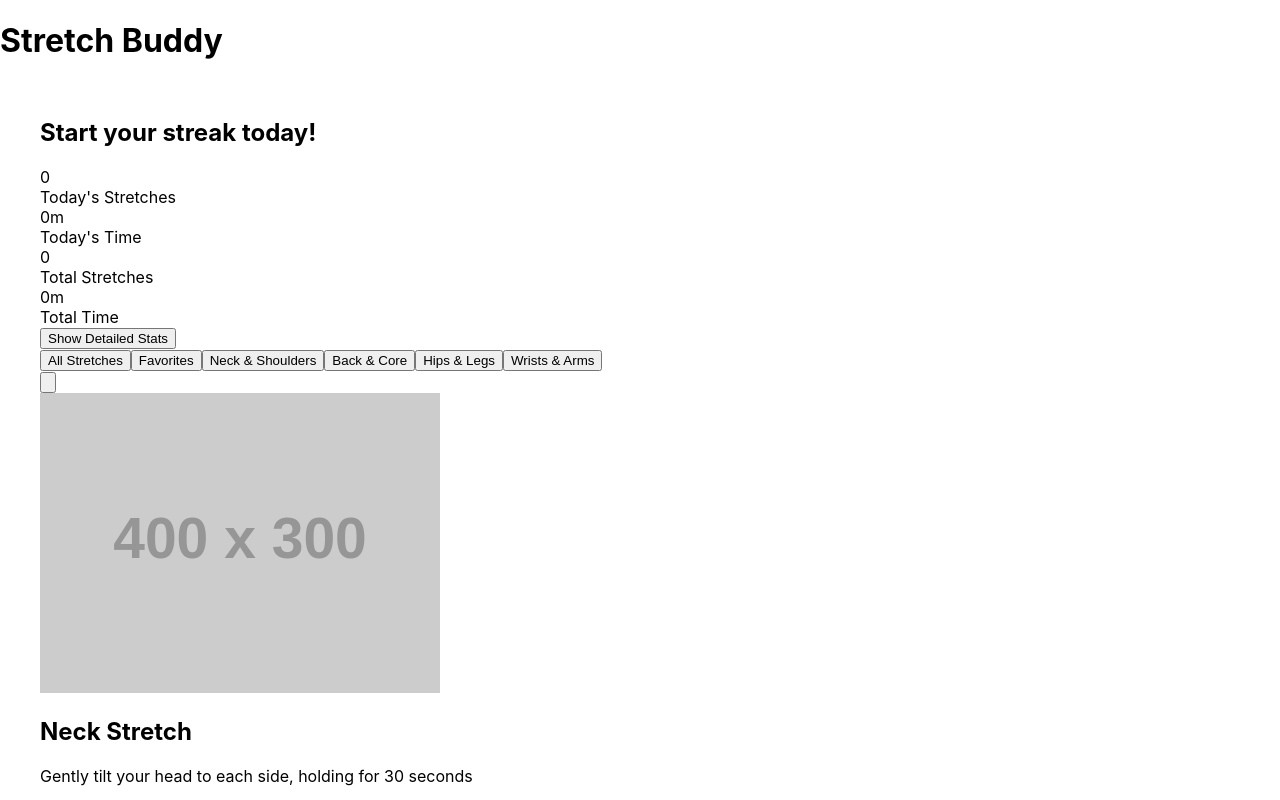
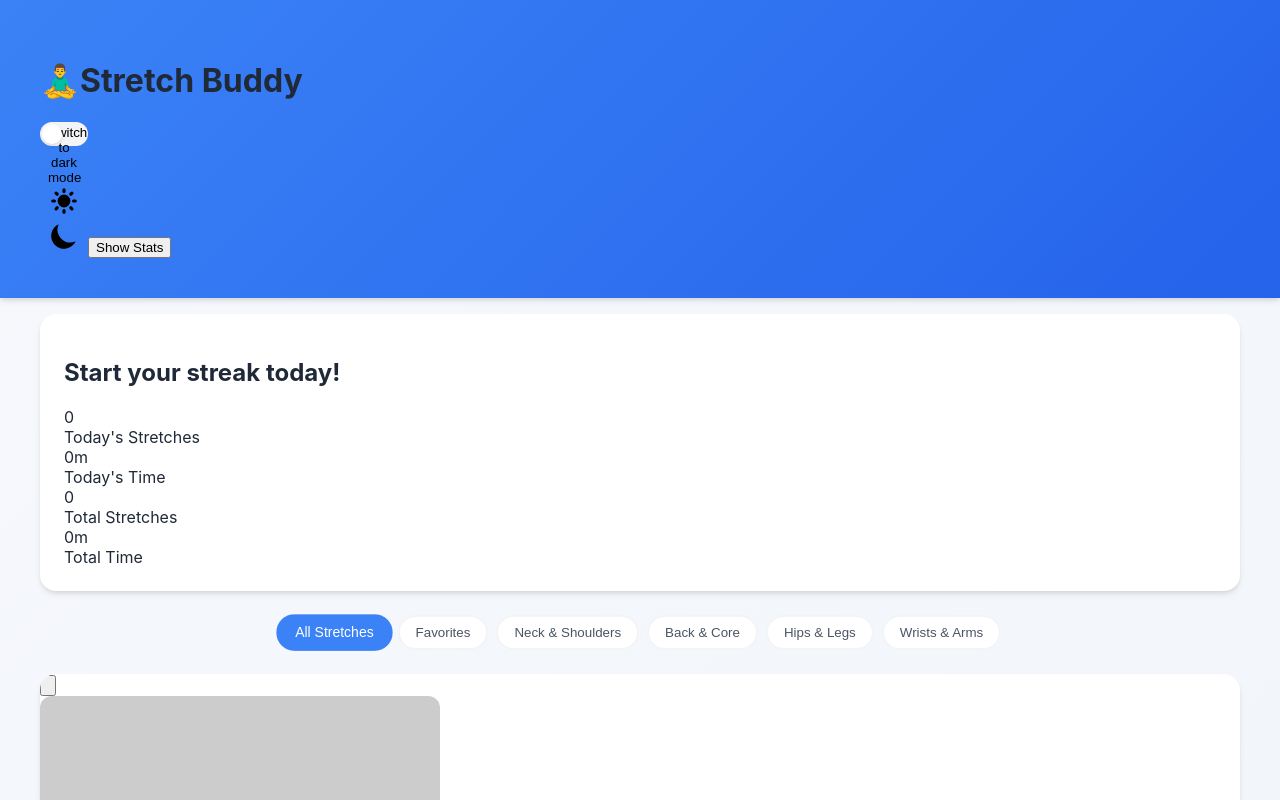
Before and after one commit to elisafigueroa/stretch-buddy, a React (Create React App) app: page / in a window 1280 px wide. Shown: the top 800 px of the page. Built offline with nearby package versions, Linux system fonts and the light colour scheme.

Commit message:
feat: add dark mode support with theme toggle and smooth transitions

```diff
--- a/src/App.css
+++ b/src/App.css
@@ -1,3 +1,34 @@
+/* Theme variables */
+:root {
+  --bg-primary: #f6f8fc;
+  --bg-secondary: #e9f0f7;
+  --text-primary: #1f2937;
+  --text-secondary: #4b5563;
+  --card-bg: white;
+  --card-shadow: 0 4px 6px -1px rgba(0, 0, 0, 0.1), 0 2px 4px -1px rgba(0, 0, 0, 0.06);
+  --card-hover-shadow: 0 10px 15px -3px rgba(0, 0, 0, 0.1), 0 4px 6px -2px rgba(0, 0, 0, 0.05);
+  --header-gradient: linear-gradient(135deg, #3b82f6 0%, #2563eb 100%);
+  --tag-bg: #f3f4f6;
+  --tag-hover-bg: #e5e7eb;
+  --progress-bg: #e5e7eb;
+  --progress-fill: linear-gradient(90deg, #3b82f6 0%, #2563eb 100%);
+}
+
+.dark {
+  --bg-primary: #1a1b1e;
+  --bg-secondary: #2d2e32;
+  --text-primary: #f3f4f6;
+  --text-secondary: #d1d5db;
+  --card-bg: #2d2e32;
+  --card-shadow: 0 4px 6px -1px rgba(0, 0, 0, 0.2), 0 2px 4px -1px rgba(0, 0, 0, 0.1);
+  --card-hover-shadow: 0 10px 15px -3px rgba(0, 0, 0, 0.2), 0 4px 6px -2px rgba(0, 0, 0, 0.1);
+  --header-gradient: linear-gradient(135deg, #1e40af 0%, #1e3a8a 100%);
+  --tag-bg: #374151;
+  --tag-hover-bg: #4b5563;
+  --progress-bg: #374151;
+  --progress-fill: linear-gradient(90deg, #60a5fa 0%, #3b82f6 100%);
+}
+
 /* Base styles */
 body {
   margin: 0;
@@ -6,6 +37,9 @@ body {
     sans-serif;
   -webkit-font-smoothing: antialiased;
   -moz-osx-font-smoothing: grayscale;
+  background: linear-gradient(135deg, var(--bg-primary) 0%, var(--bg-secondary) 100%);
+  min-height: 100vh;
+  color: var(--text-primary);
 }
 
 /* Container styles */
@@ -18,7 +52,8 @@ body {
 /* Button styles */
 button {
   cursor: pointer;
-  transition: all 0.2s ease-in-out;
+  transition: all 0.3s ease;
+  font-weight: 500;
 }
 
 button:disabled {
@@ -30,23 +65,32 @@ button:disabled {
 img {
   max-width: 100%;
   height: auto;
+  border-radius: 12px;
+  transition: transform 0.3s ease;
+}
+
+img:hover {
+  transform: scale(1.02);
 }
 
 /* Animation for the timer */
 @keyframes pulse {
   0% {
     transform: scale(1);
+    box-shadow: 0 0 0 0 rgba(59, 130, 246, 0.4);
   }
   50% {
     transform: scale(1.05);
+    box-shadow: 0 0 0 10px rgba(59, 130, 246, 0);
   }
   100% {
     transform: scale(1);
+    box-shadow: 0 0 0 0 rgba(59, 130, 246, 0);
   }
 }
 
 .timer-active {
-  animation: pulse 1s infinite;
+  animation: pulse 2s infinite;
 }
 
 /* Confetti animation */
@@ -63,6 +107,203 @@ img {
 
 .animate-confetti {
   animation: confetti 3s ease-in-out forwards;
+}
+
+/* Modern card styles */
+.stretch-card {
+  background: var(--card-bg);
+  border-radius: 16px;
+  box-shadow: var(--card-shadow);
+  transition: all 0.3s ease;
+  overflow: hidden;
+}
+
+.stretch-card:hover {
+  transform: translateY(-4px);
+  box-shadow: var(--card-hover-shadow);
+}
+
+/* Header styles */
+.app-header {
+  background: var(--header-gradient);
+  padding: 1.5rem;
+  box-shadow: var(--card-shadow);
+}
+
+/* Category filter styles */
+.category-filter {
+  display: flex;
+  gap: 0.5rem;
+  flex-wrap: wrap;
+  justify-content: center;
+  margin: 1.5rem 0;
+}
+
+.category-button {
+  padding: 0.5rem 1rem;
+  border-radius: 9999px;
+  font-weight: 500;
+  transition: all 0.3s ease;
+  border: 2px solid transparent;
+}
+
+.category-button.active {
+  background: #3b82f6;
+  color: white;
+  transform: scale(1.05);
+}
+
+.category-button:not(.active) {
+  background: var(--card-bg);
+  color: var(--text-secondary);
+  border-color: var(--tag-bg);
+}
+
+.category-button:not(.active):hover {
+  background: var(--tag-bg);
+  border-color: var(--tag-hover-bg);
+}
+
+/* Timer display styles */
+.timer-display {
+  font-size: 3rem;
+  font-weight: 700;
+  color: var(--text-primary);
+  text-shadow: 0 2px 4px rgba(0, 0, 0, 0.1);
+  margin: 1rem 0;
+}
+
+/* Stats card styles */
+.stats-card {
+  background: var(--card-bg);
+  border-radius: 16px;
+  padding: 1.5rem;
+  box-shadow: var(--card-shadow);
+  transition: all 0.3s ease;
+}
+
+.stats-card:hover {
+  transform: translateY(-2px);
+  box-shadow: var(--card-hover-shadow);
+}
+
+/* Progress bar styles */
+.progress-bar {
+  height: 8px;
+  background: var(--progress-bg);
+  border-radius: 9999px;
+  overflow: hidden;
+}
+
+.progress-bar-fill {
+  height: 100%;
+  background: var(--progress-fill);
+  border-radius: 9999px;
+  transition: width 0.3s ease;
+}
+
+/* Tag styles */
+.tag {
+  display: inline-block;
+  padding: 0.25rem 0.75rem;
+  border-radius: 9999px;
+  font-size: 0.875rem;
+  font-weight: 500;
+  background: var(--tag-bg);
+  color: var(--text-secondary);
+  transition: all 0.2s ease;
+}
+
+.tag:hover {
+  background: var(--tag-hover-bg);
+  transform: scale(1.05);
+}
+
+/* Theme toggle improvements */
+.theme-toggle {
+  position: relative;
+  width: 48px;
+  height: 24px;
+  border-radius: 12px;
+  background: var(--tag-bg);
+  cursor: pointer;
+  transition: all 0.3s ease;
+  border: 2px solid transparent;
+}
+
+.theme-toggle:hover {
+  background: var(--tag-hover-bg);
+}
+
+.theme-toggle::before {
+  content: '';
+  position: absolute;
+  width: 20px;
+  height: 20px;
+  border-radius: 50%;
+  top: 0;
+  left: 0;
+  background: white;
+  transition: all 0.3s cubic-bezier(0.4, 0, 0.2, 1);
+  box-shadow: 0 2px 4px rgba(0, 0, 0, 0.1);
+}
+
+.dark .theme-toggle::before {
+  transform: translateX(24px);
+  background: #1f2937;
+}
+
+/* Add smooth transitions for theme changes */
+* {
+  transition: background-color 0.3s ease, color 0.3s ease, border-color 0.3s ease, box-shadow 0.3s ease;
+}
+
+/* Improve dark mode contrast */
+.dark .text-gray-600 {
+  color: var(--text-secondary);
+}
+
+.dark .text-gray-800 {
+  color: var(--text-primary);
+}
+
+/* Add focus styles for better accessibility */
+.theme-toggle:focus {
+  outline: none;
+  box-shadow: 0 0 0 3px rgba(59, 130, 246, 0.5);
+}
+
+.theme-toggle:focus:not(:focus-visible) {
+  box-shadow: none;
+}
+
+/* Add hover effect for the toggle */
+.theme-toggle:hover::before {
+  transform: scale(1.1);
+}
+
+.dark .theme-toggle:hover::before {
+  transform: translateX(24px) scale(1.1);
+}
+
+/* Responsive adjustments */
+@media (max-width: 640px) {
+  .container {
+    padding: 0.5rem;
+  }
+
+  .timer-display {
+    font-size: 2.5rem;
+  }
+
+  .category-filter {
+    gap: 0.25rem;
+  }
+
+  .category-button {
+    padding: 0.375rem 0.75rem;
+    font-size: 0.875rem;
+  }
 }
 
 .App {
--- a/src/App.js
+++ b/src/App.js
@@ -2,10 +2,12 @@ import React, { useState, useEffect, useCallback } from 'react';
 import { stretches, categories } from './data/stretches';
 import { ProgressProvider, useProgress } from './context/ProgressContext';
 import { FavoritesProvider, useFavorites } from './context/FavoritesContext';
+import { ThemeProvider } from './context/ThemeContext';
 import { ProgressStats } from './components/ProgressStats';
 import { DetailedStats } from './components/DetailedStats';
 import { CompletionCelebration } from './components/CompletionCelebration';
 import { FavoriteButton } from './components/FavoriteButton';
+import { ThemeToggle } from './components/ThemeToggle';
 import './App.css';
 
 function StretchApp() {
@@ -81,7 +83,7 @@ function StretchApp() {
     if (showFavorites && favorites.length === 0) {
       return (
         <div className="text-center py-12">
-          <div className="text-6xl mb-4">💭</div>
+          <div className="text-6xl mb-4 animate-bounce">💭</div>
           <h2 className="text-2xl font-bold text-gray-800 mb-2">No favorites yet</h2>
           <p className="text-gray-600 mb-4">
             Click the heart icon on any stretch to add it to your favorites
@@ -97,14 +99,14 @@ function StretchApp() {
     }
 
     return (
-      <div className="grid grid-cols-1 md:grid-cols-2 lg:grid-cols-3 gap-4">
+      <div className="grid grid-cols-1 md:grid-cols-2 lg:grid-cols-3 gap-6">
         {filteredStretches.map((stretch) => (
-          <div key={stretch.id} className="bg-white rounded-lg shadow-md p-4 relative">
+          <div key={stretch.id} className="stretch-card p-4">
             <FavoriteButton stretchId={stretch.id} />
             <img
               src={stretch.image}
               alt={stretch.name}
-              className="w-full h-48 object-cover rounded-lg mb-4"
+              className="w-full h-48 object-cover mb-4"
             />
             <h2 className="text-xl font-semibold mb-2">{stretch.name}</h2>
             <p className="text-gray-600 mb-4">{stretch.description}</p>
@@ -112,7 +114,7 @@ function StretchApp() {
               {stretch.tags.map(tag => (
                 <span
                   key={tag}
-                  className="px-2 py-1 bg-gray-100 text-gray-600 text-sm rounded-full"
+                  className="tag"
                 >
                   {tag}
                 </span>
@@ -120,7 +122,7 @@ function StretchApp() {
             </div>
             <button
               onClick={() => startStretch(stretch)}
-              className="w-full bg-blue-600 text-white py-2 px-4 rounded hover:bg-blue-700 transition-colors"
+              className="w-full bg-blue-600 text-white py-2 px-4 rounded-lg hover:bg-blue-700 transition-colors"
             >
               Start Stretch
             </button>
@@ -131,49 +133,52 @@ function StretchApp() {
   };
 
   return (
-    <div className="min-h-screen bg-gray-100">
-      <header className="bg-blue-600 text-white p-4 shadow-md">
-        <h1 className="text-2xl font-bold text-center">Stretch Buddy</h1>
+    <div className="min-h-screen">
+      <header className="app-header">
+        <div className="container mx-auto">
+          <div className="flex items-center justify-between">
+            <h1 className="text-2xl font-bold text-white flex items-center gap-2">
+              <span className="text-3xl">🧘‍♂️</span>
+              Stretch Buddy
+            </h1>
+            <div className="flex items-center gap-4">
+              <ThemeToggle />
+              <button
+                onClick={() => setShowDetailedStats(!showDetailedStats)}
+                className="text-white hover:text-blue-100 transition-colors"
+              >
+                {showDetailedStats ? 'Hide Stats' : 'Show Stats'}
+              </button>
+            </div>
+          </div>
+        </div>
       </header>
 
       <main className="container mx-auto p-4">
         <div className="mb-6">
           <ProgressStats />
-          <div className="text-center mt-4">
-            <button
-              onClick={() => setShowDetailedStats(!showDetailedStats)}
-              className="text-blue-600 hover:text-blue-700 font-medium"
-            >
-              {showDetailedStats ? 'Hide Detailed Stats' : 'Show Detailed Stats'}
-            </button>
-          </div>
         </div>
 
         {showDetailedStats && <DetailedStats />}
 
         {!currentStretch ? (
           <>
-            <div className="mb-6">
-              <div className="flex flex-wrap gap-2 justify-center">
+            <div className="category-filter">
               <button
                 onClick={() => {
                   setShowFavorites(false);
                   setSelectedCategory('all');
                 }}
-                  className={`px-4 py-2 rounded-full ${
-                    !showFavorites && selectedCategory === 'all'
-                      ? 'bg-blue-600 text-white'
-                      : 'bg-white text-gray-700 hover:bg-gray-100'
+                className={`category-button ${
+                  !showFavorites && selectedCategory === 'all' ? 'active' : ''
                 }`}
               >
                 All Stretches
               </button>
               <button
                 onClick={() => setShowFavorites(true)}
-                  className={`px-4 py-2 rounded-full ${
-                    showFavorites
-                      ? 'bg-red-500 text-white'
-                      : 'bg-white text-gray-700 hover:bg-gray-100'
+                className={`category-button ${
+                  showFavorites ? 'active' : ''
                 }`}
               >
                 Favorites {favorites.length > 0 && `(${favorites.length})`}
@@ -182,53 +187,50 @@ function StretchApp() {
                 <button
                   key={category.id}
                   onClick={() => setSelectedCategory(category.id)}
-                    className={`px-4 py-2 rounded-full ${
-                      selectedCategory === category.id
-                        ? 'bg-blue-600 text-white'
-                        : 'bg-white text-gray-700 hover:bg-gray-100'
+                  className={`category-button ${
+                    selectedCategory === category.id ? 'active' : ''
                   }`}
                 >
                   {category.name}
                 </button>
               ))}
             </div>
-            </div>
 
             {renderStretchGrid()}
           </>
         ) : (
-          <div className="bg-white rounded-lg shadow-md p-6 max-w-2xl mx-auto">
+          <div className="stretch-card p-6 max-w-2xl mx-auto">
             <h2 className="text-2xl font-bold mb-4">{currentStretch.name}</h2>
             <img
               src={currentStretch.image}
               alt={currentStretch.name}
-              className="w-full h-64 object-cover rounded-lg mb-4"
+              className="w-full h-64 object-cover mb-4"
             />
             <p className="text-gray-600 mb-4">{currentStretch.description}</p>
             <div className="flex flex-wrap gap-2 mb-4">
               {currentStretch.tags.map(tag => (
                 <span
                   key={tag}
-                  className="px-2 py-1 bg-gray-100 text-gray-600 text-sm rounded-full"
+                  className="tag"
                 >
                   {tag}
                 </span>
               ))}
             </div>
             <div className="text-center">
-              <div className={`text-4xl font-bold mb-4 ${isActive && !isPaused ? 'timer-active' : ''}`}>
+              <div className={`timer-display ${isActive && !isPaused ? 'timer-active' : ''}`}>
                 {formatTime(timer)}
               </div>
               <div className="space-x-4">
                 <button
                   onClick={togglePause}
-                  className="bg-yellow-600 text-white py-2 px-6 rounded hover:bg-yellow-700 transition-colors"
+                  className="bg-yellow-600 text-white py-2 px-6 rounded-lg hover:bg-yellow-700 transition-colors"
                 >
                   {isPaused ? 'Resume' : 'Pause'}
                 </button>
                 <button
                   onClick={() => endStretch(false)}
-                  className="bg-red-600 text-white py-2 px-6 rounded hover:bg-red-700 transition-colors"
+                  className="bg-red-600 text-white py-2 px-6 rounded-lg hover:bg-red-700 transition-colors"
                 >
                   End Stretch
                 </button>
@@ -247,11 +249,13 @@ function StretchApp() {
 
 function App() {
   return (
+    <ThemeProvider>
       <ProgressProvider>
         <FavoritesProvider>
           <StretchApp />
         </FavoritesProvider>
       </ProgressProvider>
+    </ThemeProvider>
   );
 }
 
--- a/src/components/ProgressStats.js
+++ b/src/components/ProgressStats.js
@@ -14,32 +14,47 @@ export function ProgressStats() {
   };
 
   return (
-    <div className="bg-white rounded-lg shadow-md p-4 mb-6">
-      <div className="text-center mb-4">
+    <div className="stats-card">
+      <div className="text-center mb-6">
         <h2 className="text-xl font-bold text-blue-600">{getStreakMessage()}</h2>
       </div>
 
-      <div className="grid grid-cols-2 md:grid-cols-4 gap-4">
-        <div className="text-center">
-          <div className="text-2xl font-bold text-gray-800">{stats.todayStretches}</div>
-          <div className="text-sm text-gray-600">Today's Stretches</div>
+      <div className="grid grid-cols-2 md:grid-cols-4 gap-6">
+        <div className="text-center transform hover:scale-105 transition-transform">
+          <div className="text-3xl font-bold text-gray-800 mb-1">{stats.todayStretches}</div>
+          <div className="text-sm text-gray-600 font-medium">Today's Stretches</div>
         </div>
 
-        <div className="text-center">
-          <div className="text-2xl font-bold text-gray-800">{formatTime(stats.todayTime)}</div>
-          <div className="text-sm text-gray-600">Today's Time</div>
+        <div className="text-center transform hover:scale-105 transition-transform">
+          <div className="text-3xl font-bold text-gray-800 mb-1">{formatTime(stats.todayTime)}</div>
+          <div className="text-sm text-gray-600 font-medium">Today's Time</div>
         </div>
 
-        <div className="text-center">
-          <div className="text-2xl font-bold text-gray-800">{stats.totalStretches}</div>
-          <div className="text-sm text-gray-600">Total Stretches</div>
+        <div className="text-center transform hover:scale-105 transition-transform">
+          <div className="text-3xl font-bold text-gray-800 mb-1">{stats.totalStretches}</div>
+          <div className="text-sm text-gray-600 font-medium">Total Stretches</div>
         </div>
 
-        <div className="text-center">
-          <div className="text-2xl font-bold text-gray-800">{formatTime(stats.totalTime)}</div>
-          <div className="text-sm text-gray-600">Total Time</div>
+        <div className="text-center transform hover:scale-105 transition-transform">
+          <div className="text-3xl font-bold text-gray-800 mb-1">{formatTime(stats.totalTime)}</div>
+          <div className="text-sm text-gray-600 font-medium">Total Time</div>
         </div>
       </div>
+
+      {stats.streak > 0 && (
+        <div className="mt-6">
+          <div className="flex items-center justify-between mb-2">
+            <span className="text-sm font-medium text-gray-600">Current Streak</span>
+            <span className="text-sm font-medium text-blue-600">{stats.streak} days</span>
+          </div>
+          <div className="progress-bar">
+            <div
+              className="progress-bar-fill"
+              style={{ width: `${Math.min((stats.streak / 7) * 100, 100)}%` }}
+            />
+          </div>
+        </div>
+      )}
     </div>
   );
 }
--- /dev/null
+++ b/src/components/ThemeToggle.js
@@ -0,0 +1,39 @@
+import React from 'react';
+import { useTheme } from '../context/ThemeContext';
+
+export function ThemeToggle() {
+  const { isDarkMode, toggleTheme } = useTheme();
+
+  return (
+    <button
+      onClick={toggleTheme}
+      className="theme-toggle"
+      aria-label={`Switch to ${isDarkMode ? 'light' : 'dark'} mode`}
+      title={`Switch to ${isDarkMode ? 'light' : 'dark'} mode`}
+    >
+      <span className="sr-only">
+        {isDarkMode ? 'Switch to light mode' : 'Switch to dark mode'}
+      </span>
+      <div className="absolute inset-0 flex items-center justify-between px-1.5">
+        <svg
+          className="w-4 h-4 text-yellow-500"
+          fill="currentColor"
+          viewBox="0 0 20 20"
+        >
+          <path
+            fillRule="evenodd"
+            d="M10 2a1 1 0 011 1v1a1 1 0 11-2 0V3a1 1 0 011-1zm4 8a4 4 0 11-8 0 4 4 0 018 0zm-.464 4.95l.707.707a1 1 0 001.414-1.414l-.707-.707a1 1 0 00-1.414 1.414zm2.12-10.607a1 1 0 010 1.414l-.706.707a1 1 0 11-1.414-1.414l.707-.707a1 1 0 011.414 0zM17 11a1 1 0 100-2h-1a1 1 0 100 2h1zm-7 4a1 1 0 011 1v1a1 1 0 11-2 0v-1a1 1 0 011-1zM5.05 6.464A1 1 0 106.465 5.05l-.708-.707a1 1 0 00-1.414 1.414l.707.707zm1.414 8.486l-.707.707a1 1 0 01-1.414-1.414l.707-.707a1 1 0 011.414 1.414zM4 11a1 1 0 100-2H3a1 1 0 000 2h1z"
+            clipRule="evenodd"
+          />
+        </svg>
+        <svg
+          className="w-4 h-4 text-blue-300"
+          fill="currentColor"
+          viewBox="0 0 20 20"
+        >
+          <path d="M17.293 13.293A8 8 0 016.707 2.707a8.001 8.001 0 1010.586 10.586z" />
+        </svg>
+      </div>
+    </button>
+  );
+}
--- /dev/null
+++ b/src/context/ThemeContext.js
@@ -0,0 +1,33 @@
+import React, { createContext, useContext, useState, useEffect } from 'react';
+
+const ThemeContext = createContext();
+
+export function ThemeProvider({ children }) {
+  const [isDarkMode, setIsDarkMode] = useState(() => {
+    const savedTheme = localStorage.getItem('theme');
+    return savedTheme === 'dark' || (!savedTheme && window.matchMedia('(prefers-color-scheme: dark)').matches);
+  });
+
+  useEffect(() => {
+    localStorage.setItem('theme', isDarkMode ? 'dark' : 'light');
+    document.documentElement.classList.toggle('dark', isDarkMode);
+  }, [isDarkMode]);
+
+  const toggleTheme = () => {
+    setIsDarkMode(prev => !prev);
+  };
+
+  return (
+    <ThemeContext.Provider value={{ isDarkMode, toggleTheme }}>
+      {children}
+    </ThemeContext.Provider>
+  );
+}
+
+export function useTheme() {
+  const context = useContext(ThemeContext);
+  if (context === undefined) {
+    throw new Error('useTheme must be used within a ThemeProvider');
+  }
+  return context;
+}
--- a/src/index.css
+++ b/src/index.css
@@ -5,9 +5,25 @@ body {
     sans-serif;
   -webkit-font-smoothing: antialiased;
   -moz-osx-font-smoothing: grayscale;
+  transition: background-color 0.3s ease, color 0.3s ease;
 }
 
 code {
   font-family: source-code-pro, Menlo, Monaco, Consolas, 'Courier New',
     monospace;
 }
+
+/* Ensure proper dark mode initialization */
+:root {
+  color-scheme: light dark;
+}
+
+/* Improve dark mode text rendering */
+.dark {
+  color-scheme: dark;
+}
+
+/* Add smooth transitions for theme changes */
+* {
+  transition: background-color 0.3s ease, color 0.3s ease, border-color 0.3s ease, box-shadow 0.3s ease;
+}
```
Also changed, not shown: src/components/CompletionCelebration.js (+13 -9 lines). Lines whose indentation alone changed are shown as unchanged.
